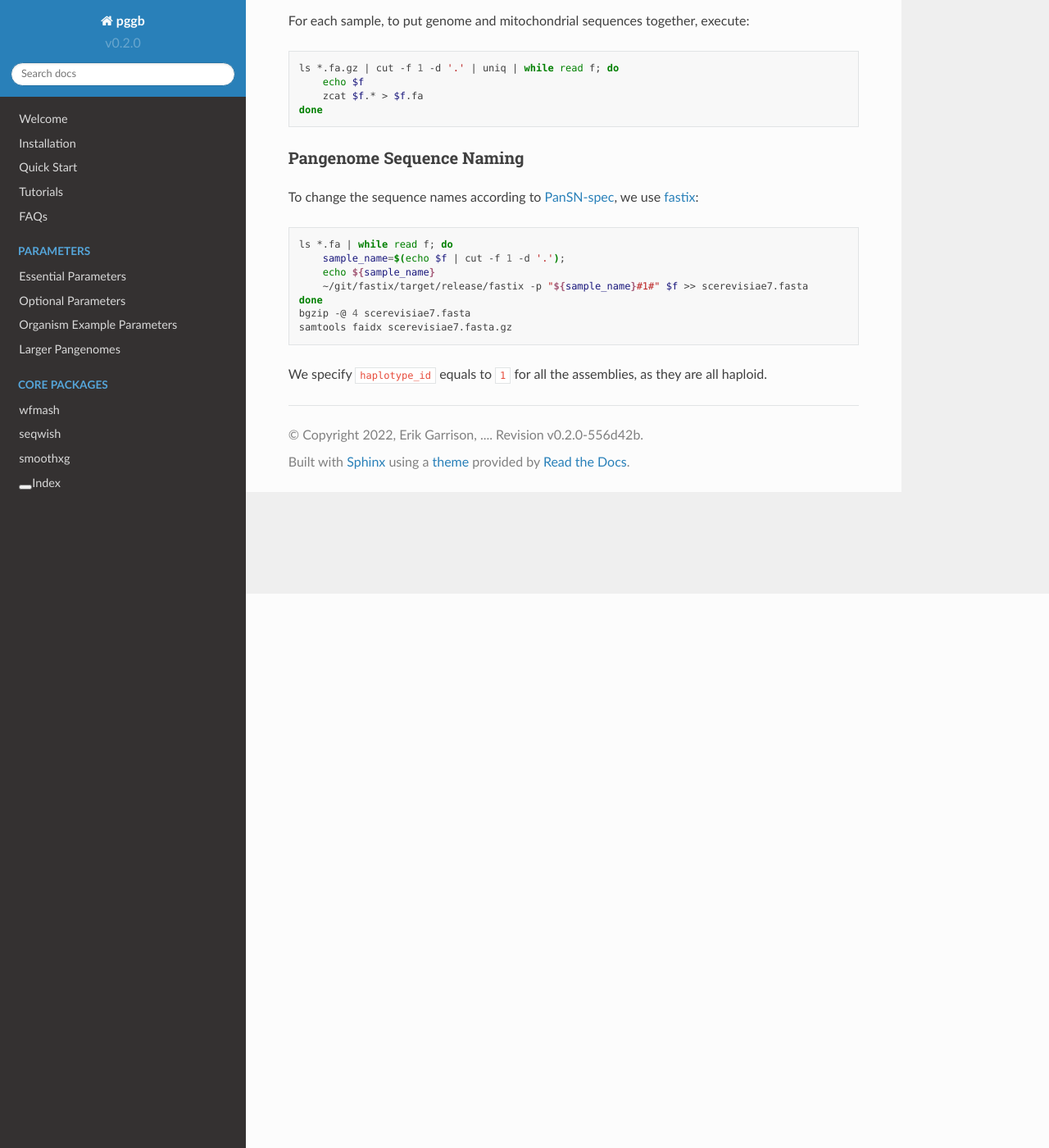
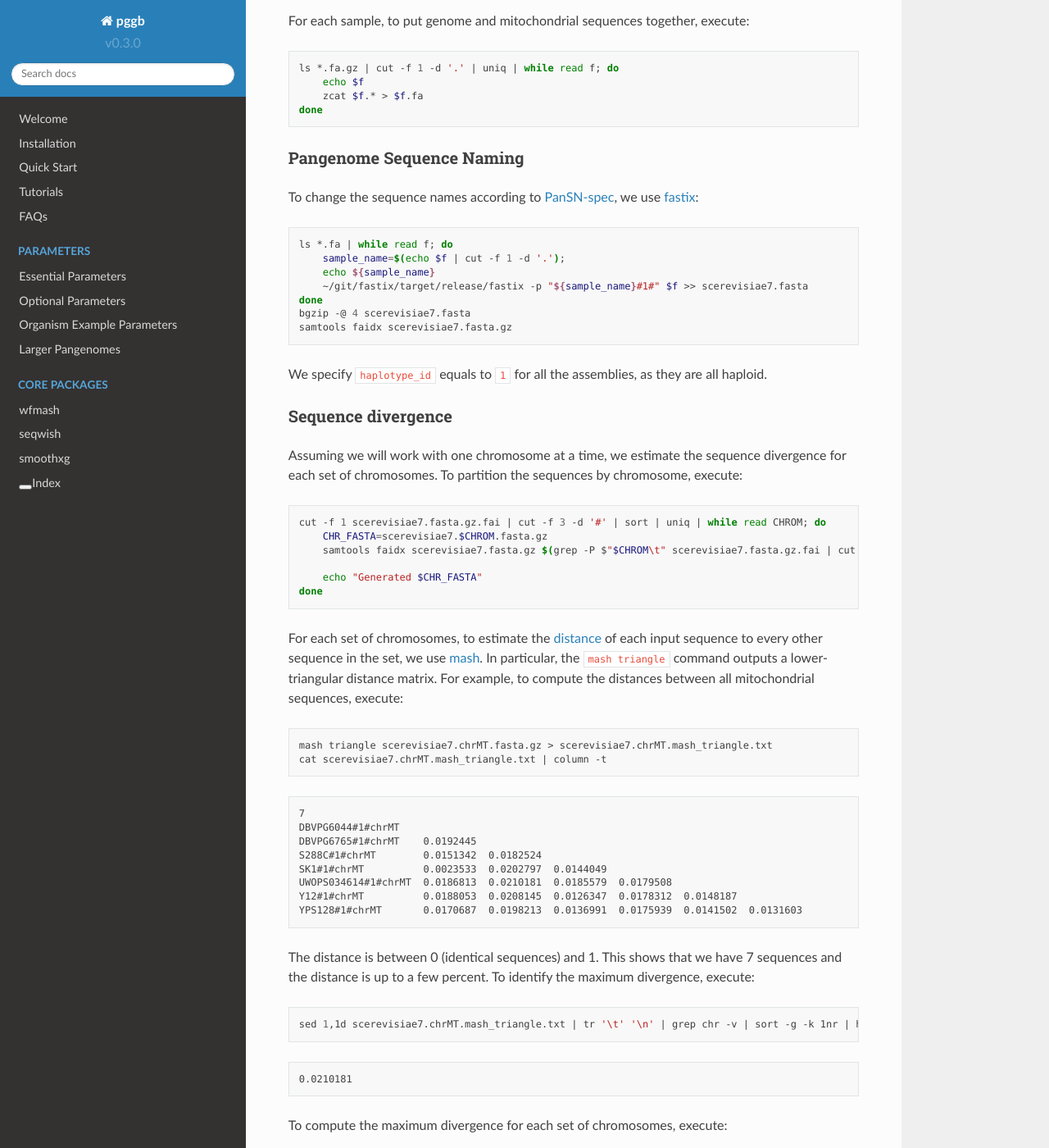
Before and after one commit to pangenome/pggb, a Sphinx documentation site: the page built from docs/rst/tutorials/divergence_estimation.rst, in a window 1280 px wide and 1400 px high, scrolled down 676 px. Shown: the whole window at 82% size. Built offline with Sphinx 7.4.7 and the Read the Docs theme 2.0.0, drawn with Linux system fonts in a browser that asks for light colours; some of the changed text lies outside the part shown.

Commit message:
sequence divergence estimation

```diff
--- a/docs/conf.py
+++ b/docs/conf.py
@@ -20,13 +20,13 @@ sys.path.insert(0, os.path.abspath('../lib/'))
 # -- Project information -----------------------------------------------------
 
 project = u'pggb'
-copyright = '2022, Erik Garrison, .... Revision v0.2.0-556d42b'
+copyright = '2022, Erik Garrison, .... Revision v0.3.0-fbc38f3'
 author = u'Erik Garrison, ...'
 
 # The short X.Y version
-version = 'v0.2.0'
+version = 'v0.3.0'
 # The full version, including alpha/beta/rc tags
-release = '556d42b'
+release = 'fbc38f3'
 
 
 # -- General configuration ---------------------------------------------------
--- a/docs/rst/tutorials/divergence_estimation.rst
+++ b/docs/rst/tutorials/divergence_estimation.rst
@@ -8,7 +8,7 @@ Divergence estimation
 Synopsis
 ========
 
-``pggb`` exposes parameters that allow users to influence the structure of the graph that represents the input sequences.
+``pggb`` exposes parameters that allow users to influence the structure of the graph that will represents the input sequences.
 In particular, reducing the mapping identity (``-p`` parameter) increases the sensitivity of the alignment, leading to more compressed graphs.
 It is recommended to change this parameter depending on how divergent are the input sequences.
 
@@ -60,3 +60,89 @@ we use `fastix <https://github.com/ekg/fastix>`_:
     samtools faidx scerevisiae7.fasta.gz
 
 We specify ``haplotype_id`` equals to ``1`` for all the assemblies, as they are all haploid.
+
+
+-------------------------
+Sequence divergence
+-------------------------
+
+Assuming we will work with one chromosome at a time, we estimate the sequence divergence for each set of chromosomes.
+To partition the sequences by chromosome, execute:
+
+.. code-block:: bash
+
+    cut -f 1 scerevisiae7.fasta.gz.fai | cut -f 3 -d '#' | sort | uniq | while read CHROM; do
+        CHR_FASTA=scerevisiae7.$CHROM.fasta.gz
+        samtools faidx scerevisiae7.fasta.gz $(grep -P $"$CHROM\t" scerevisiae7.fasta.gz.fai | cut -f 1) | bgzip -@ 4 > $CHR_FASTA
+
+        echo "Generated $CHR_FASTA"
+    done
+
+For each set of chromosomes, to estimate the `distance <https://mash.readthedocs.io/en/latest/distances.html#distance-estimation>`_
+of each input sequence to every other sequence in the set, we use `mash <https://doi.org/10.1186/s13059-016-0997-x>`_.
+In particular, the ``mash triangle`` command outputs a lower-triangular distance matrix.
+For example, to compute the distances between all mitochondrial sequences, execute:
+
+.. code-block:: bash
+
+    mash triangle scerevisiae7.chrMT.fasta.gz > scerevisiae7.chrMT.mash_triangle.txt
+    cat scerevisiae7.chrMT.mash_triangle.txt | column -t
+
+.. code-block:: none
+
+    7
+    DBVPG6044#1#chrMT
+    DBVPG6765#1#chrMT    0.0192445
+    S288C#1#chrMT        0.0151342  0.0182524
+    SK1#1#chrMT          0.0023533  0.0202797  0.0144049
+    UWOPS034614#1#chrMT  0.0186813  0.0210181  0.0185579  0.0179508
+    Y12#1#chrMT          0.0188053  0.0208145  0.0126347  0.0178312  0.0148187
+    YPS128#1#chrMT       0.0170687  0.0198213  0.0136991  0.0175939  0.0141502  0.0131603
+
+The distance is between 0 (identical sequences) and 1.
+This shows that we have 7 sequences and the distance is up to a few percent. To identify the maximum divergence, execute:
+
+.. code-block:: bash
+
+    sed 1,1d scerevisiae7.chrMT.mash_triangle.txt | tr '\t' '\n' | grep chr -v | sort -g -k 1nr | head -n 1
+
+.. code-block:: none
+
+    0.0210181
+
+To compute the maximum divergence for each set of chromosomes, execute:
+
+.. code-block:: bash
+
+    ls scerevisiae7.*.fasta.gz | while read CHR_FASTA; do
+        CHROM=$(echo CHR_FASTA | cut -f 2 -d '.')
+        MAX_DIVERGENCE=$(mash triangle -p 4 CHR_FASTA | sed 1,1d | tr '\t' '\n' | grep chr -v | sort -g -k 1nr | head -n 1)
+
+        echo -e "$CHROM\t$MAX_DIVERGENCE" >> scerevisiae7.divergence.txt
+    done
+
+    cat scerevisiae7.divergence.txt | column -t
+
+.. code-block:: none
+
+    chrI     0.0178312
+    chrII    0.00804257
+    chrIII   0.00981378
+    chrIV    0.00759618
+    chrIX    0.00985499
+    chrMT    0.0210181
+    chrV     0.00892796
+    chrVI    0.00985499
+    chrVII   0.00877107
+    chrVIII  0.00924552
+    chrX     0.00920555
+    chrXI    0.00948708
+    chrXII   0.00900687
+    chrXIII  0.00804257
+    chrXIV   0.00838426
+    chrXV    0.000981871
+    chrXVI   0.00838426
+
+From this analysis, ``chrI`` and ``chrMT`` sets show the higher sequence divergence, with maximum value of ``0.0210181``.
+In general, we should set a mapping identity value lower than or equal to ``100 - max_divergence * 100``. That is,
+to analyze this Yeast panel, we have to specify ``-p`` lower than or equal to ``97.89819``.
```
Also changed, not shown: other parts of docs/rst/tutorials/divergence_estimation.rst (+1 -1 lines).
